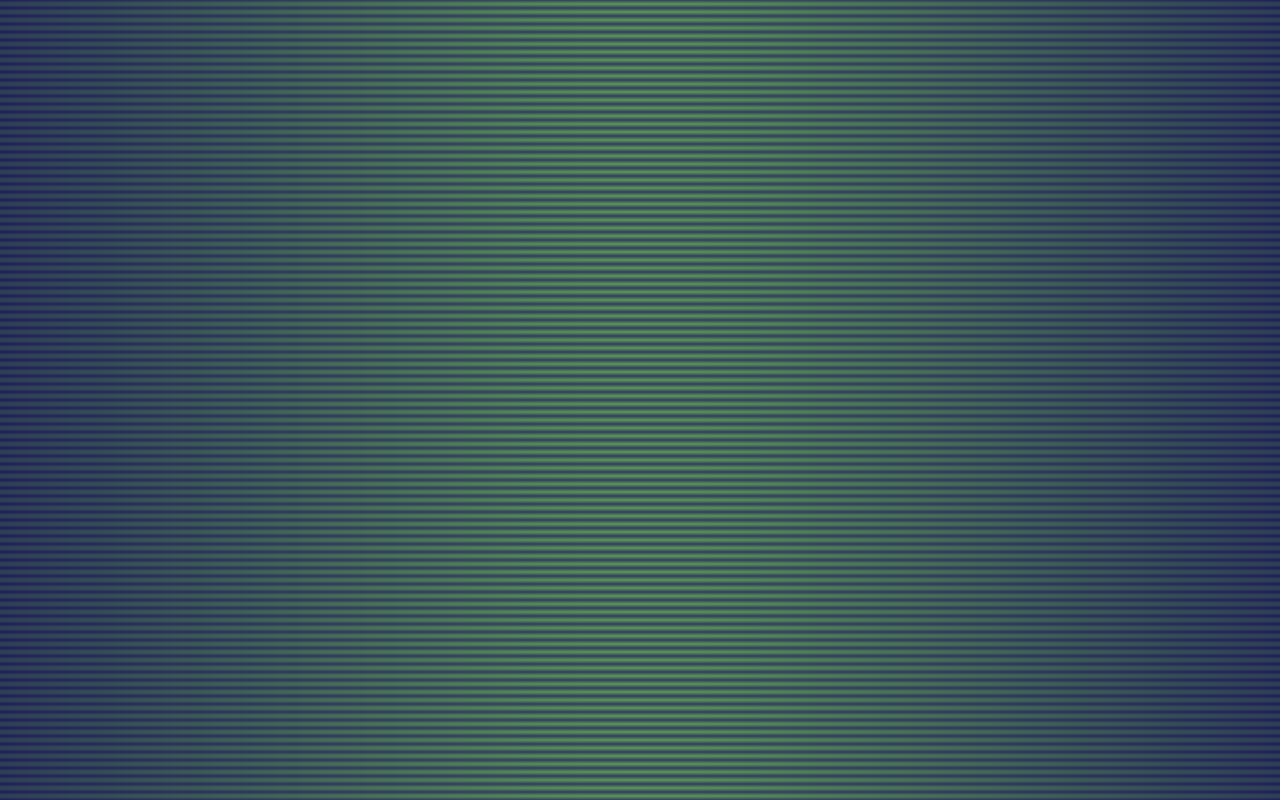
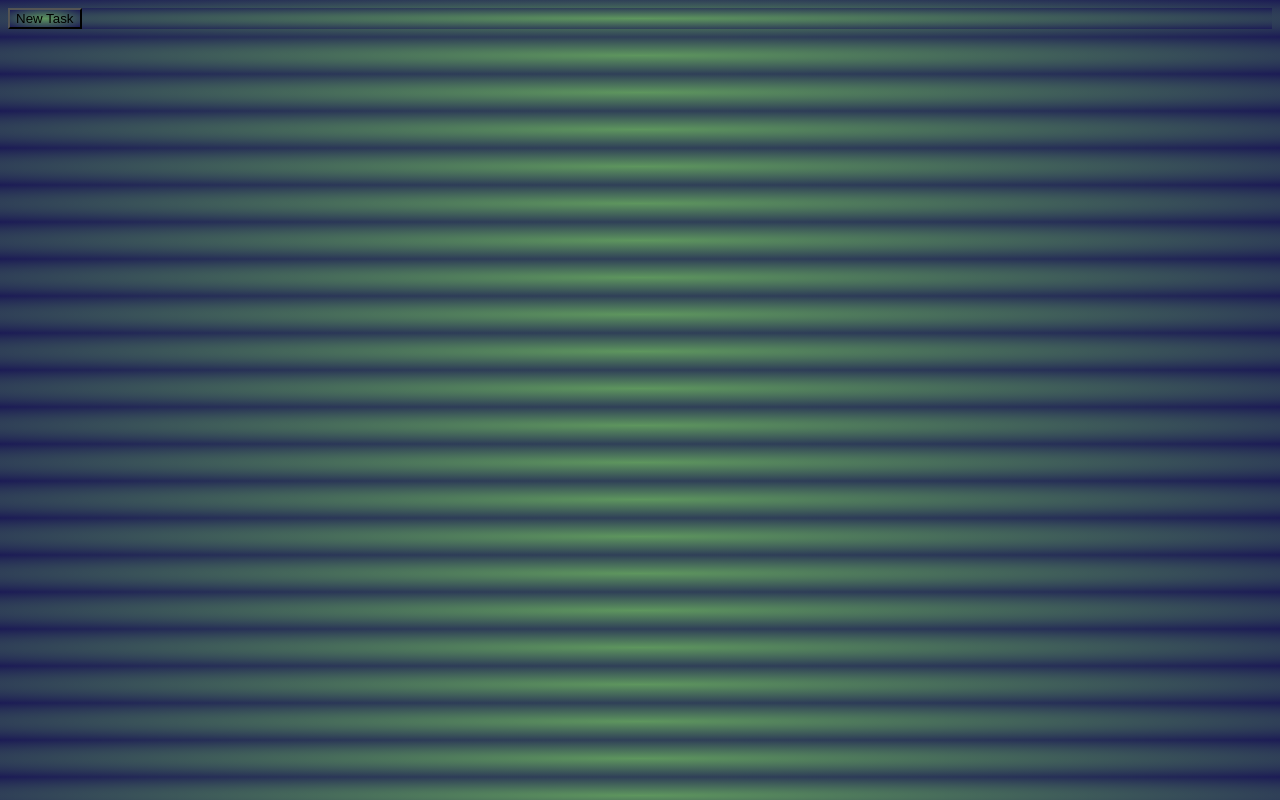
Before and after one commit to pinkx-xlink/todo-project, a plain HTML site: page dist/index.html in a window 1280 px wide. Drawn offline with Linux system fonts and the light colour scheme.

Commit message:
Add "new task" button

```diff
--- a/dist/index.html
+++ b/dist/index.html
@@ -8,5 +8,7 @@
 </head>
 <body>
     <scipt src="main.js"> </scipt>
+
+    <button id="add"> New Task</div>
 </body>
 </html>
--- a/dist/main.css
+++ b/dist/main.css
@@ -1,3 +1,3 @@
 * {
-    background-image: radial-gradient(rgb(94, 150, 94), rgb(28, 28, 85));
+    background-image: radial-gradient( rgb(94, 150, 94), rgb(28, 28, 85));
 }
```
